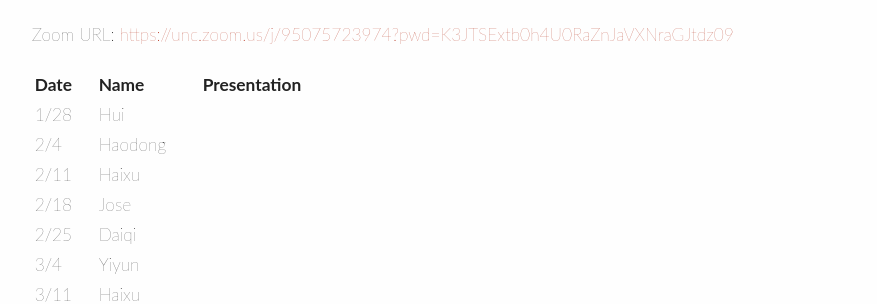
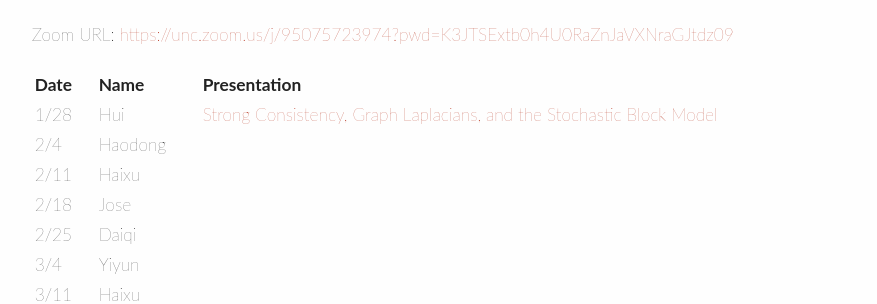
Before and after one commit to huishenstats/sophiashenh.github.io, a Jekyll site: the page built from group_meeting/2022Spring.md, in a window 1280 px wide. Shown: the part 230-534 px from the top of the page, without its empty margins (201-1078 px from the left). Built offline with Jekyll 4.4.1, drawn with Linux system fonts in a browser that asks for light colours.

Commit message:
first group meeting on 1.28

```diff
--- a/group_meeting/2022Spring.md
+++ b/group_meeting/2022Spring.md
@@ -12,7 +12,7 @@ Zoom URL: [https://unc.zoom.us/j/95075723974?pwd=K3JTSExtb0h4U0RaZnJaVXNraGJtdz0
 
 | Date    | Name       | Presentation |
 | :----   | :----------------------|:------------ |
-|  1/28 | Hui |   |
+|  1/28 | Hui | [Strong Consistency, Graph Laplacians, and the Stochastic Block Model](https://www.jmlr.org/papers/volume22/20-391/20-391.pdf)  |
 |  2/4 | Haodong |   |
 |  2/11 | Haixu |   |
 |  2/18 | Jose |   |
```
Also changed, not shown: 1 other file.
